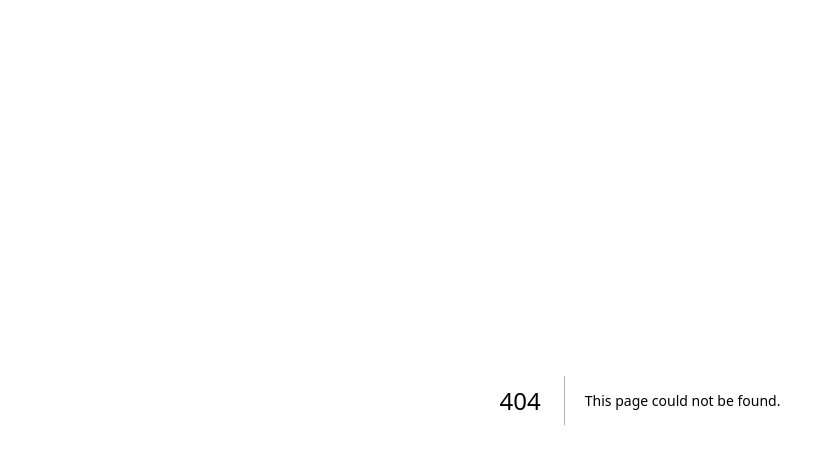
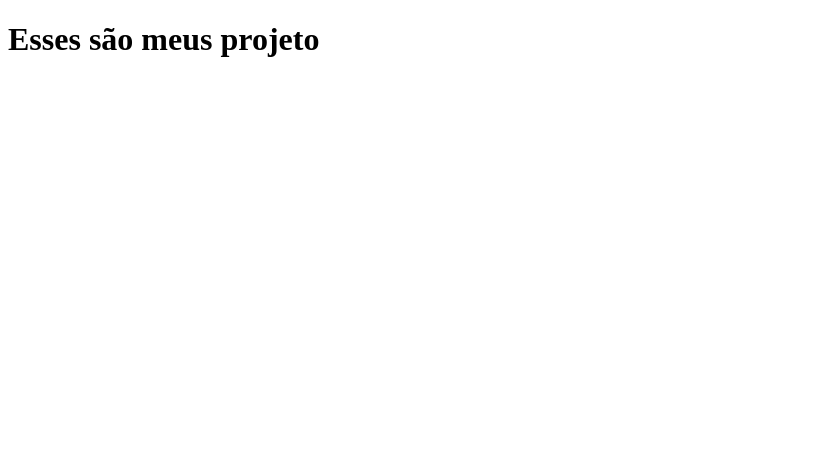
Before and after one commit to Herbert-RD/clone-tabnews, a Next.js app: page /projects in a window 1280 px wide. Before the commit this address had no page. Shown: the top 464 px of the page, without its empty margins (0-835 px from the left). Built offline with nearby package versions, Linux system fonts and the light colour scheme.

Commit message:
Feat: Projects Page

```diff
--- /dev/null
+++ b/pages/projects.js
@@ -0,0 +1,11 @@
+function Home(){
+  return (
+    <div>
+      <h1>Esses são meus projeto</h1>
+    </div>
+
+    )
+}
+
+
+export default Home;
```
